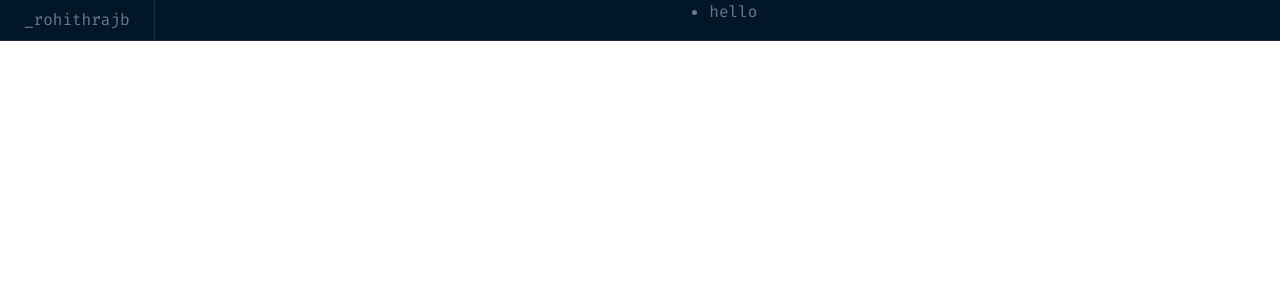
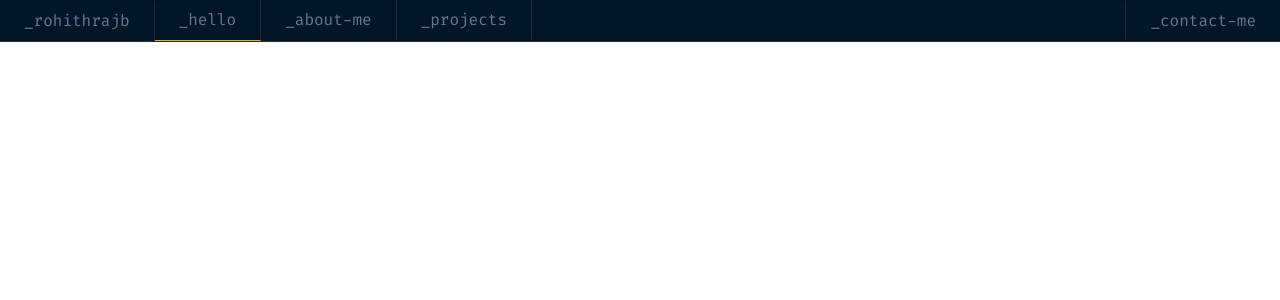
Before and after one commit to rohithrajb/rohithrajb.github.io, an Angular app: page / in a window 1280 px wide. Shown: the top 300 px of the page. Built offline with nearby package versions, Linux system fonts and the light colour scheme.

Commit message:
header UI completed, collapsing remaining

```diff
--- a/src/app/app.component.html
+++ b/src/app/app.component.html
@@ -1,13 +1,26 @@
 <div class="bg-dark">
-  <nav class="navbar text-primary border-bottom border-lines mb-0 p-0">
+  <nav class="navbar navbar-expand-sm text-primary border-bottom border-lines mb-0 p-0">
     <div class="py-2 px-4 border-end border-lines" style="cursor: pointer">
       _rohithrajb
     </div>
-    <ul class="navbar-navLinks">
-      <li class="navLink">
-        hello
-      </li>
-    </ul>
+    <div class="collapse navbar-collapse">
+      <ul class="navbar-nav d-inline-block" style="list-style-type: none">
+        <li class="nav-item activehe d-inline-block py-2 px-4 border-end border-lines">
+          _hello
+        </li>
+        <li class="nav-item d-inline-block py-2 px-4 border-end border-lines">
+          _about-me
+        </li>
+        <li class="nav-item d-inline-block py-2 px-4 border-end border-lines">
+          _projects
+        </li>
+      </ul>
+      <ul class="navbar-nav" style="list-style-type: none; margin-left: auto">
+        <li class="nav-item py-2 px-4 border-start border-lines">
+          _contact-me
+        </li>
+      </ul>
+    </div>
     <div class="navbar-menuBtn">
 
     </div>
--- a/src/app/app.component.scss
+++ b/src/app/app.component.scss
@@ -0,0 +1,3 @@
+.activehe {
+  border-bottom: 0.1rem solid orange !important;
+}
--- a/src/styles.scss
+++ b/src/styles.scss
@@ -8,6 +8,7 @@ $theme-colors: (
   "green": #198731,
   "red": #C11313,
   "orange": #FFA439,
+  "yellow": #fea55f,
 );
 
 
```
